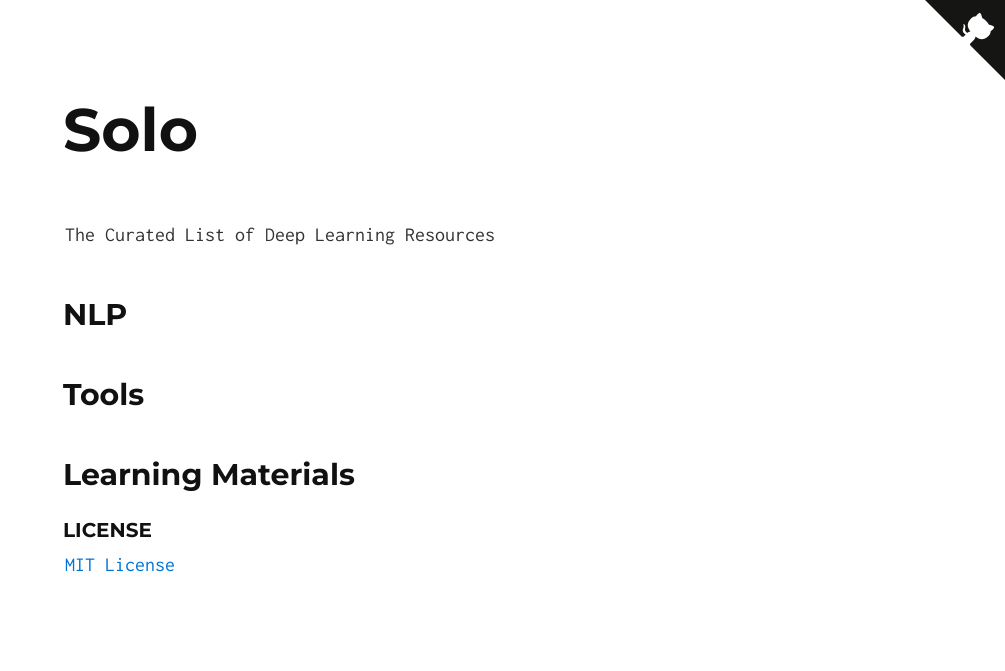
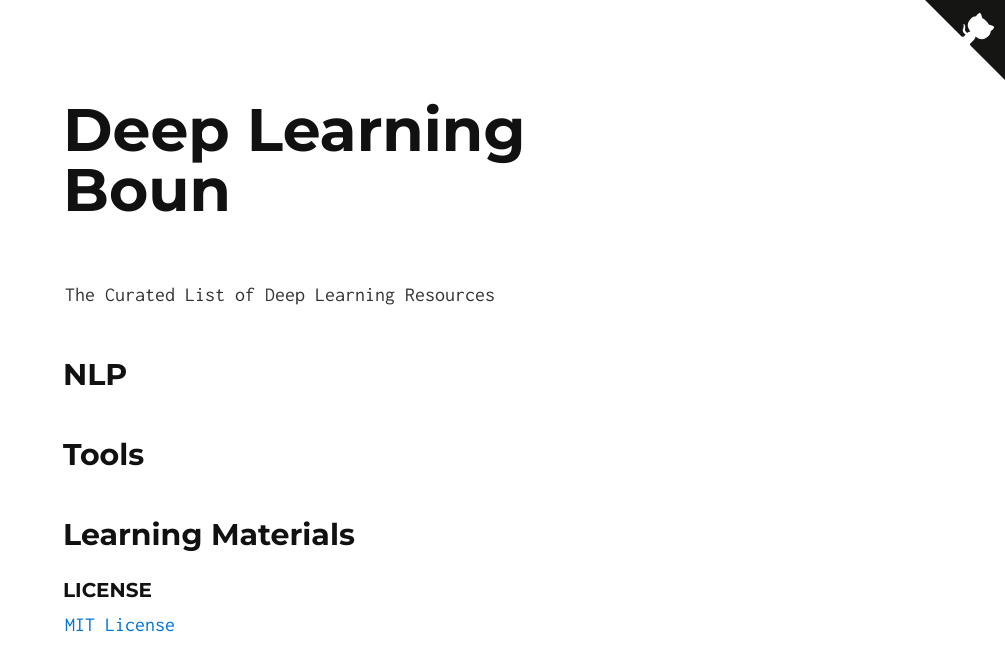
Before and after one commit to deepboun/deepboun.github.io, a Jekyll site: the page built from index.md, in a window 1280 px wide. Shown: the top 671 px of the page, without its empty margins (275-1280 px from the left). Built offline with Jekyll 4.4.1, drawn with Linux system fonts in a browser that asks for light colours.

Commit message:
Headline is corrected

```diff
--- a/_config.yml
+++ b/_config.yml
@@ -1,6 +1,6 @@
 # Site settings
 title: Deep Learnig Boun
-tag_text: Solo
+tag_text: Deep Learning Boun
 description: The Curated List of Deep Learning Resource by Boun
 
 # Build settings
```
